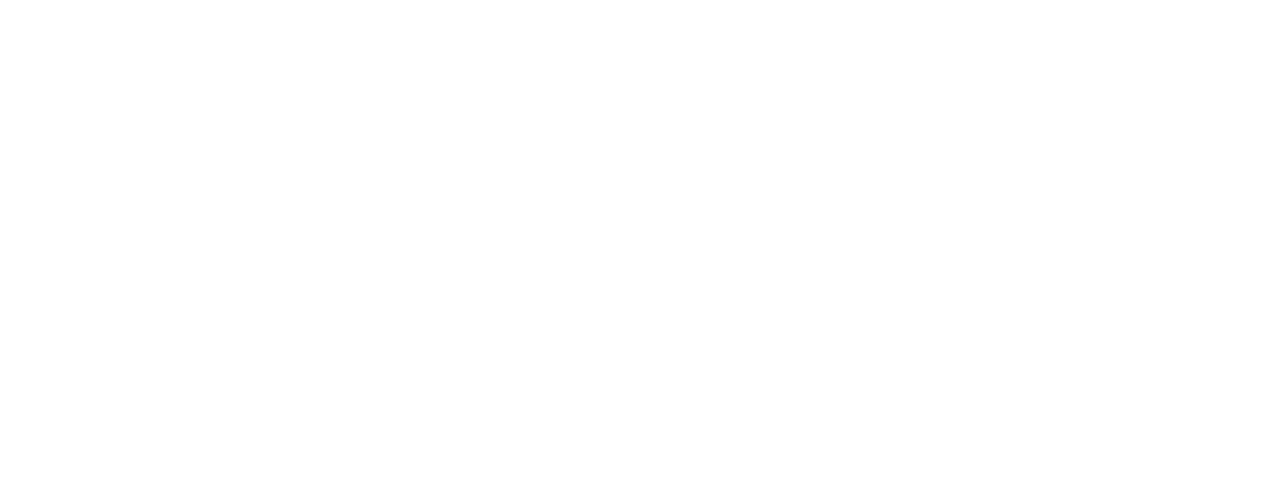
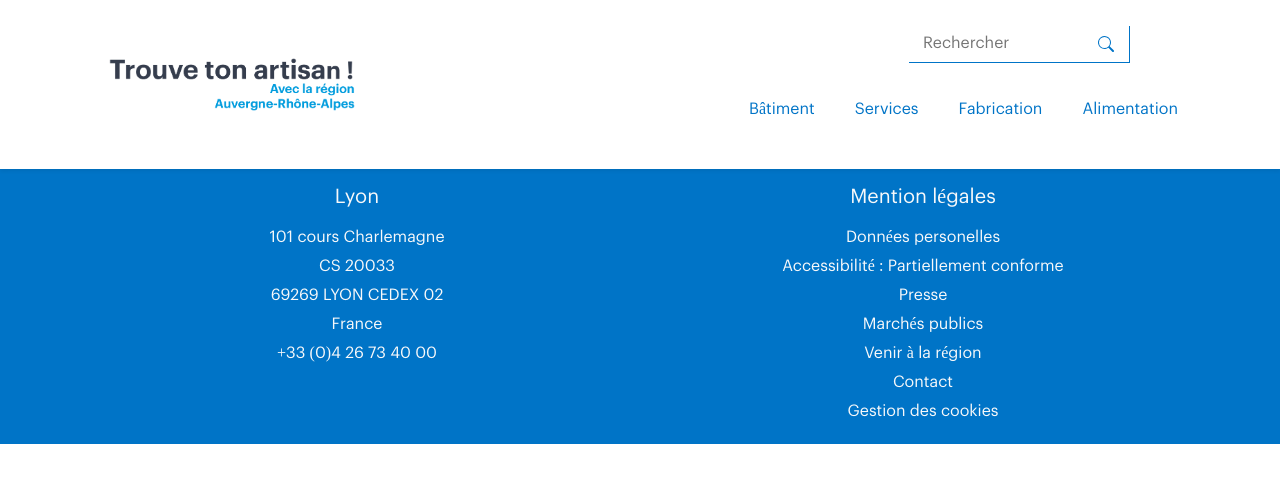
Before and after one commit to Dada-nol/TrouveTonArtisan, a React (Create React App) app: page /Artisan in a window 1280 px wide. Before the commit this address had no page. Shown: the top 482 px of the page. Built offline with nearby package versions, Linux system fonts and the light colour scheme.

Commit message:
add nav/footer on app.js

```diff
--- a/src/App.js
+++ b/src/App.js
@@ -1,6 +1,8 @@
 import React from "react";
 import { Route, Routes } from "react-router-dom";
 import "./App.css";
+import Footer from "./Components/Footer";
+import NavBar from "./Components/Nav";
 import Alimentation from "./Components/Pages/Alimentation";
 import Bâtiment from "./Components/Pages/Bâtiment";
 import Fabrication from "./Components/Pages/Fabrication";
@@ -11,6 +13,7 @@ function App() {
   return (
     <div className="App">
       <header className="App-header">
+        <NavBar></NavBar>
         <Routes>
           <Route path="/" element={<Home />}></Route>
           <Route path="/Bâtiment" element={<Bâtiment />}></Route>
@@ -19,6 +22,11 @@ function App() {
           <Route path="/Fabrication" element={<Fabrication />}></Route>
         </Routes>
       </header>
+      <main></main>
+
+      <footer>
+        <Footer></Footer>
+      </footer>
     </div>
   );
 }
--- a/src/Components/Nav/Nav.jsx
+++ b/src/Components/Nav.jsx
@@ -1,7 +1,7 @@
 import { Link } from "react-router-dom";
 import "./Nav.css";
 
-export default function NavBar() {
+export default function NavBar(props) {
   return (
     <nav className="navbar navbar-expand-lg shadow-sm p-0">
       <div className="container d-flex ">
@@ -58,19 +58,10 @@ export default function NavBar() {
           className="collapse navbar-collapse align-self-center mt-5"
           id="navbarNav"
         >
-          <Nav></Nav>
-        </div>
-      </div>
-    </nav>
-  );
-}
-
-function Nav(props) {
-  return (
           <ul className="navbar-nav ms-auto">
             <li className="nav-item mx-0 mx-lg-1">
               <Link
-          className={`nav-link ${props.Bâtiment} py-3 px-0 px-lg-3`}
+                className={`nav-link ${props.batiment} py-3 px-0 px-lg-3`}
                 aria-current="page"
                 to="/Bâtiment"
               >
@@ -79,7 +70,7 @@ function Nav(props) {
             </li>
             <li className="nav-item mx-0 mx-lg-1">
               <Link
-          className={`nav-link ${props.Service} py-3 px-0 px-lg-3`}
+                className={`nav-link ${props.services} py-3 px-0 px-lg-3`}
                 to="/Services"
               >
                 Services
@@ -87,7 +78,7 @@ function Nav(props) {
             </li>
             <li className="nav-item mx-0 mx-lg-1">
               <Link
-          className={`nav-link ${props.Fabrication} py-3 px-0 px-lg-3`}
+                className={`nav-link ${props.fabrication} py-3 px-0 px-lg-3`}
                 to="/Fabrication"
               >
                 Fabrication
@@ -95,13 +86,16 @@ function Nav(props) {
             </li>
             <li className="nav-item mx-0 mx-lg-1">
               <Link
-          className={`nav-link ${props.Alimentation} py-3 px-0 px-lg-3`}
+                className={`nav-link ${props.alimentation} py-3 px-0 px-lg-3`}
                 to="/Alimentation"
               >
                 Alimentation
               </Link>
             </li>
           </ul>
+        </div>
+      </div>
+    </nav>
   );
 }
 
--- a/src/Components/Pages/Alimentation.jsx
+++ b/src/Components/Pages/Alimentation.jsx
@@ -1,10 +1,15 @@
 import React from "react";
-import NavBar from "../Nav/Nav";
+/* import NavBar from "../Nav"; */
 
 function Alimentation() {
   return (
     <>
-      <NavBar Alimentation="active"></NavBar>
+      {/* <NavBar
+        alimentation="active"
+        batiment=""
+        fabrication=""
+        services=""
+      ></NavBar> */}
       <div>Alim</div>
     </>
   );
--- a/src/Components/Pages/Bâtiment.jsx
+++ b/src/Components/Pages/Bâtiment.jsx
@@ -1,10 +1,15 @@
 import React from "react";
-import NavBar from "../Nav/Nav";
+/* import NavBar from "../Nav"; */
 
 function Bâtiment() {
   return (
     <>
-      <NavBar Bâtiment="active"></NavBar>
+      {/* <NavBar
+        batiment="active"
+        alimentation=""
+        fabrication=""
+        services=""
+      ></NavBar> */}
       <div>Bâtiment</div>
     </>
   );
--- a/src/Components/Pages/Fabrication.jsx
+++ b/src/Components/Pages/Fabrication.jsx
@@ -1,10 +1,15 @@
 import React from "react";
-import NavBar from "../Nav/Nav";
+/* import NavBar from "../Nav"; */
 
 function Fabrication() {
   return (
     <>
-      <NavBar Fabrication="active"></NavBar>
+      {/* <NavBar
+        fabrication="active"
+        batiment=""
+        alimentation=""
+        services=""
+      ></NavBar> */}
       <div>Fabric</div>
     </>
   );
--- a/src/Components/Pages/Home.jsx
+++ b/src/Components/Pages/Home.jsx
@@ -1,16 +1,12 @@
-import Footer from "../Footer.jsx";
-import NavBar from "../Nav/Nav";
+/* import NavBar from "../Nav"; */
 
 const Home = () => {
   return (
     <>
-      <header>
+      {/* <header>
         <NavBar></NavBar>
-      </header>
+      </header> */}
       <main></main>
-      <footer>
-        <Footer></Footer>
-      </footer>
     </>
   );
 };
--- a/src/Components/Pages/Services.jsx
+++ b/src/Components/Pages/Services.jsx
@@ -1,10 +1,15 @@
 import React from "react";
-import NavBar from "../Nav/Nav";
+/* import NavBar from "../Nav"; */
 
 function Services() {
   return (
     <>
-      <NavBar Services="active"></NavBar>
+      {/* <NavBar
+        services="active"
+        batiment=""
+        alimentation=""
+        fabrication=""
+      ></NavBar> */}
       <div>Services</div>
     </>
   );
```
Also changed, not shown: src/Components/Nav.css (renamed from src/Components/Nav/Nav.css). Lines whose indentation alone changed are shown as unchanged.
